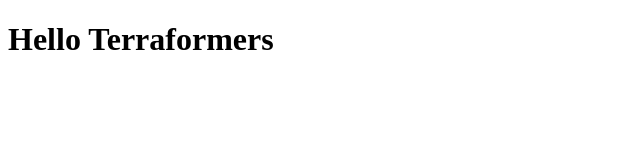
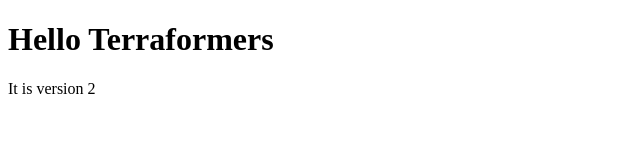
Before and after one commit to codecloudmaster/terraform-beginner-bootcamp-2023, a plain HTML site: page public/index.html in a window 1280 px wide. Shown: the whole page, without its empty margins (0-640 px from the left). Drawn offline with Linux system fonts and the light colour scheme.

```diff
--- a/public/index.html
+++ b/public/index.html
@@ -7,5 +7,6 @@
 </head>
 <body>
     <h1>Hello Terraformers</h1>
+    It is version 2
 </body>
 </html>
```
Also changed, not shown: 5 other files.
